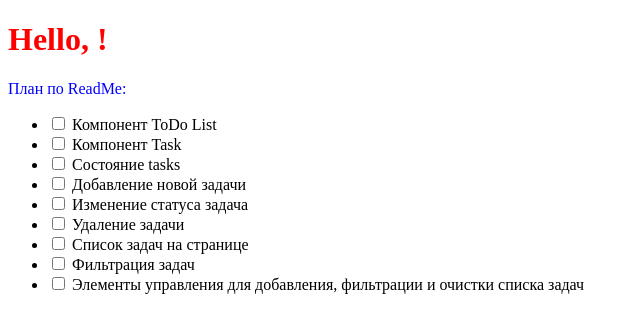
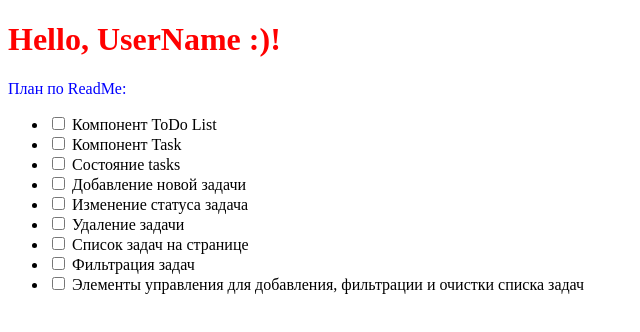
Before and after one commit to leha404/react-todo, a React (Create React App) app: page / in a window 1280 px wide. Shown: the top 332 px of the page, without its empty margins (0-640 px from the left). Built offline with nearby package versions, Linux system fonts and the light colour scheme.

Commit message:
fix name :)

```diff
--- a/src/components/Heading.jsx
+++ b/src/components/Heading.jsx
@@ -1,5 +1,6 @@
 function Heading() {
+  const name = "UserName :)";
   return <h1 className="heading">Hello, {name}!</h1>;
 }
 
-export default Heading
+export default Heading;
```
